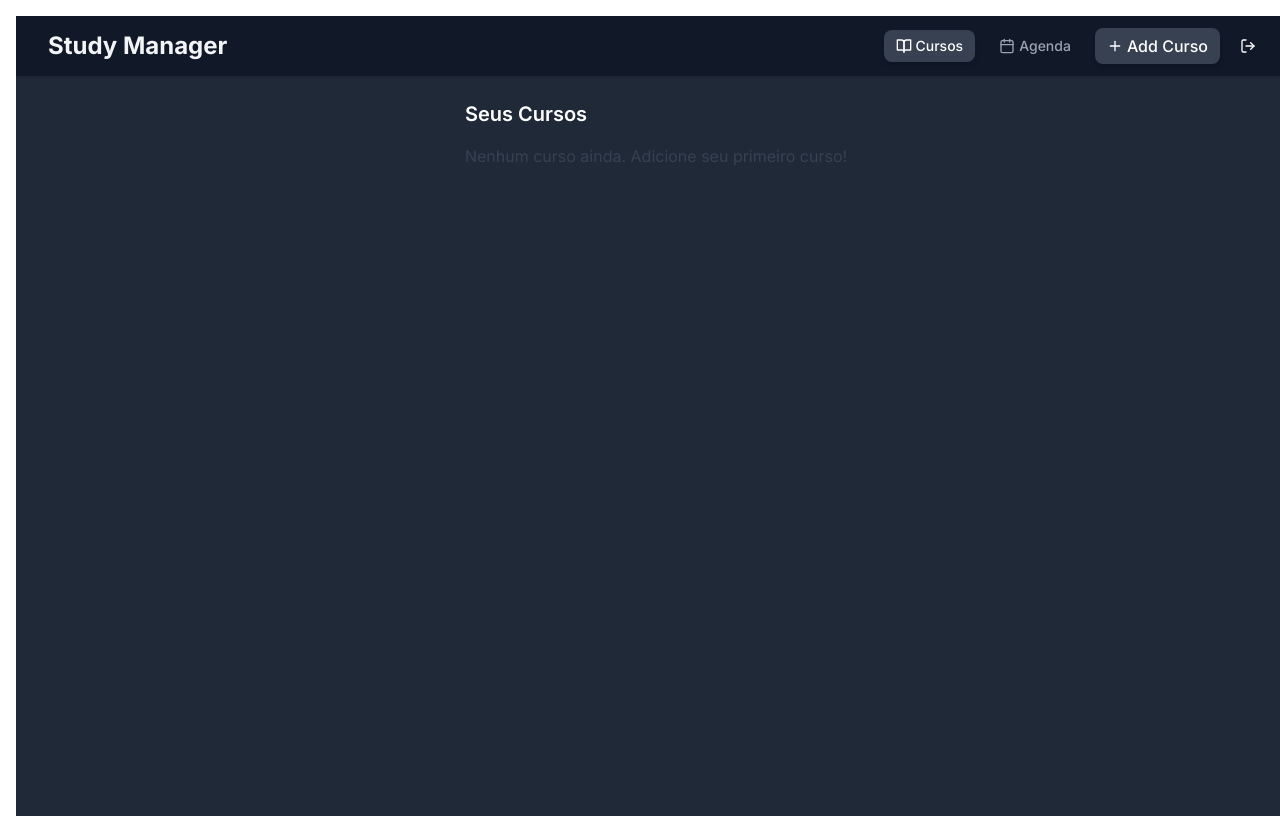
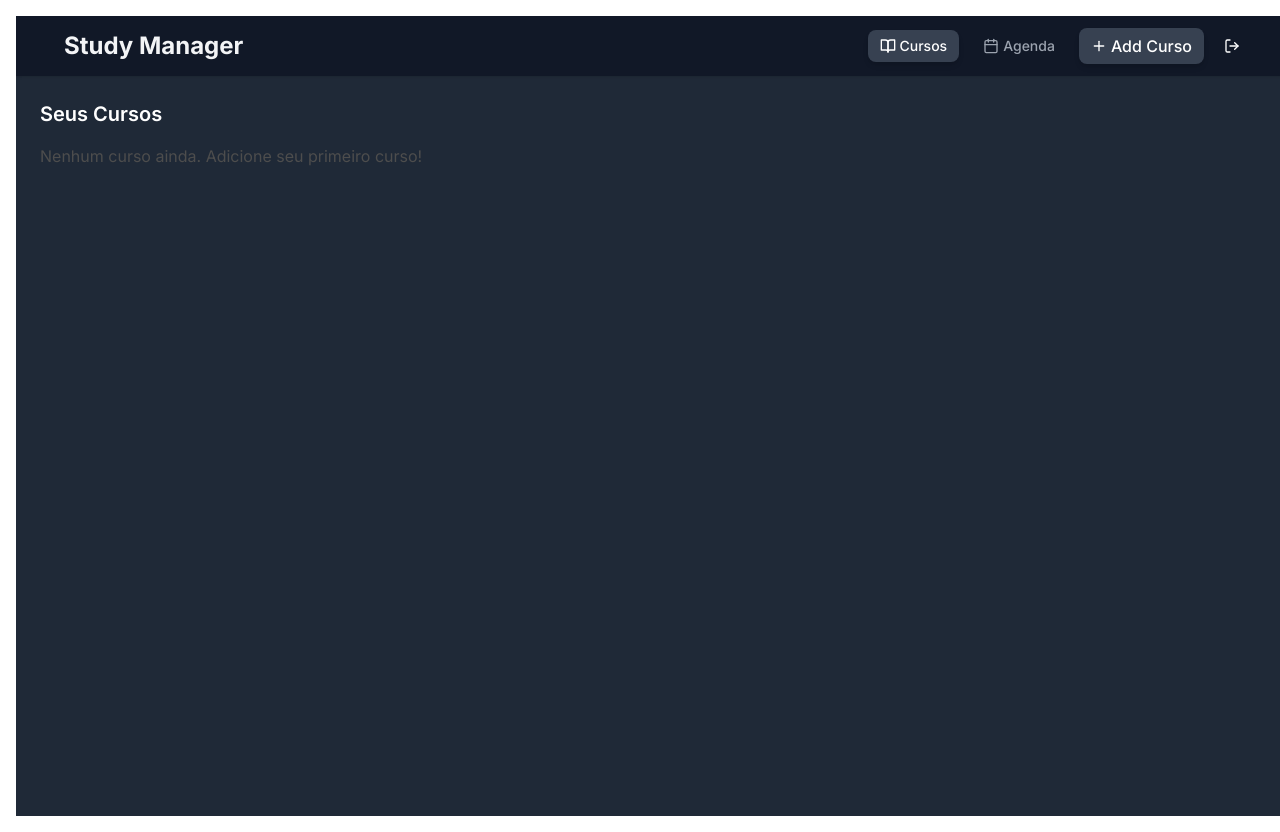
Before and after one commit to fuucky/New-Project-Coursers, a Next.js app: page /home in a window 1280 px wide. Built offline with nearby package versions, Linux system fonts and the light colour scheme; sample sign-in values are in the browser's storage.

Commit message:
Atualizado cores

```diff
--- a/app/courses/[courseId]/page.tsx
+++ b/app/courses/[courseId]/page.tsx
@@ -191,7 +191,7 @@ export default function CourseDetails() {
               </h3>
               <button
                 onClick={saveNotes}
-                className="flex items-center text-sm px-3 py-1 bg-accent text-white rounded-md hover:bg-blue-600 transition-colors"
+                className="flex items-center text-sm px-3 py-1 bg-gray-700 text-white rounded-md hover:bg-blue-600 transition-colors"
                 title="Salvar Anotações"
               >
                 <Save className="h-4 w-4 mr-1" />
--- a/app/register/page.tsx
+++ b/app/register/page.tsx
@@ -55,7 +55,7 @@ export default function RegisterPage() {
       <div className="w-full max-w-md p-8 space-y-6 bg-white rounded-xl shadow-2xl dark:bg-gray-800">
         <h2 className="text-3xl font-bold text-center text-blue-600 dark:text-white">Criar Conta</h2>
         <p className="text-center text-gray-600 dark:text-gray-400">
-            Junte-se ao NP-Coursers para organizar seus estudos.
+            Junte-se ao Study Manager para organizar seus estudos.
         </p>
 
         <form onSubmit={handleSubmit} className="space-y-4">
--- a/components/Dashboard.tsx
+++ b/components/Dashboard.tsx
@@ -8,8 +8,8 @@ import Schedule from './Schedule'
 import AddCourse from './AddCourse'
 
 const theme = {
-  primary: 'text-gray-100', // full dark
-  accent: 'bg-gray-700 hover:bg-gray-600', // lighter dark
+  primary: 'text-gray-100',
+  accent: 'bg-gray-700 hover:bg-gray-600',
 }
 
 export default function Dashboard({ onLogout }) {
@@ -58,16 +58,12 @@ export default function Dashboard({ onLogout }) {
     <div className="h-screen w-screen bg-gray-800 font-inter flex flex-col overflow-hidden">
       {/* HEADER */}
       <header className="bg-gray-900 shadow flex-shrink-0">
-        <div className="max-w-7xl mx-auto px-4 sm:px-6 lg:px-8">
-          <div className="flex justify-between items-center py-3">
-            <h1 className={`text-2xl font-bold text-gray-100`}>
-              Study Manager
-            </h1>
-            <nav className="flex space-x-1 sm:space-x-3 items-center">
-              {/* Cursos */}
+        <div className="flex justify-between items-center px-12 py-3">
+          <h1 className="text-2xl font-bold text-gray-100">Study Manager</h1>
+          <nav className="flex space-x-2 sm:space-x-3 items-center">
             <button
               onClick={() => setActiveTab('courses')}
-                className={`flex items-center px-2 sm:px-3 py-1.5 rounded-lg text-xs sm:text-sm font-medium transition-colors ${
+              className={`flex items-center px-3 py-1.5 rounded-lg text-sm font-medium transition-colors ${
                 activeTab === 'courses'
                   ? `${theme.accent} text-white shadow-md`
                   : 'text-gray-400 hover:text-blue-400'
@@ -77,10 +73,9 @@ export default function Dashboard({ onLogout }) {
               <span className="hidden sm:inline">Cursos</span>
             </button>
 
-              {/* Agenda */}
             <button
               onClick={() => setActiveTab('schedule')}
-                className={`flex items-center px-2 sm:px-3 py-1.5 rounded-lg text-xs sm:text-sm font-medium transition-colors ${
+              className={`flex items-center px-3 py-1.5 rounded-lg text-sm font-medium transition-colors ${
                 activeTab === 'schedule'
                   ? `${theme.accent} text-white shadow-md`
                   : 'text-gray-400 hover:text-blue-400'
@@ -90,30 +85,28 @@ export default function Dashboard({ onLogout }) {
               <span className="hidden sm:inline">Agenda</span>
             </button>
 
-              {/* Add Curso */}
             <button
               onClick={() => { setEditingCourse(null); setShowAddCourse(true) }}
-                className="flex items-center px-2 sm:px-3 py-1.5 rounded-lg text-white font-medium bg-gray-700 hover:bg-gray-600 transition-colors shadow-md"
+              className="flex items-center px-3 py-1.5 rounded-lg text-white font-medium bg-gray-700 hover:bg-gray-600 transition-colors shadow-md"
             >
               <Plus className="h-4 w-4 mr-1" />
               <span className="hidden sm:inline">Add Curso</span>
             </button>
 
-              {/* Logout */}
             <button
               onClick={onLogout}
-                className="flex items-center p-1.5 sm:p-2 rounded-lg text-white hover:text-red-500 transition-colors"
+              className="flex items-center p-2 rounded-lg text-white hover:text-red-500 transition-colors"
               title="Sair"
             >
               <LogOut className="h-4 w-4" />
             </button>
           </nav>
         </div>
-        </div>
       </header>
 
       {/* CONTEÚDO */}
-      <main className="flex-1 max-w-7xl mx-auto py-6 sm:px-6 lg:px-8 overflow-auto">
+      <main className="flex-1 overflow-auto p-6 w-full flex justify-center">
+        <div className="w-full max-w-screen-xl">
           {activeTab === 'courses' && (
             <CourseList
               courses={courses}
@@ -123,6 +116,7 @@ export default function Dashboard({ onLogout }) {
             />
           )}
           {activeTab === 'schedule' && <Schedule courses={courses} />}
+        </div>
       </main>
 
       {showAddCourse && (
--- a/components/Schedule.tsx
+++ b/components/Schedule.tsx
@@ -90,9 +90,9 @@ export default function Schedule({ courses }: ScheduleProps) {
             return (
               <div
                 key={day.toString()}
-                className={`p-2 border border-gray-200 min-h-[80px] cursor-pointer hover:bg-gray-50 ${
-                  !isSameMonth(day, currentMonth) ? 'text-gray-400' : ''
-                } ${isSameDay(day, selectedDate || new Date()) ? 'bg-accent text-white' : ''}`}
+                className={`p-2 border bg-gray-300 min-h-[80px] cursor-pointer hover:bg-gray-50 ${
+                  !isSameMonth(day, currentMonth) ? 'text-gray-800' : ''
+                } ${isSameDay(day, selectedDate || new Date()) ? 'bg-gray-950 text-white' : ''}`}
                 onClick={() => setSelectedDate(day)}
               >
                 <div className="text-sm font-medium mb-1">
--- a/tailwind.config.js
+++ b/tailwind.config.js
@@ -9,11 +9,11 @@ module.exports = {
     theme: {
     extend: {
       colors: {
-        primary: '#1f2937', // gray-800
-        secondary: '#374151', // gray-700
-        accent: '#3b82f6', // blue-500
-        background: '#f9fafb', // gray-50
-        text: '#111827', // gray-900
+        primary: '#303030', //
+        secondary: '#4D4D4D', //  COLOQUEI CORES ALEATORIAS, POREM PUXADAS PARA O CINZA
+        accent: '#999999', //
+        background: '#f9fafb', //
+        text: '#17171', //
       },
     },
   },
```
Lines whose indentation alone changed are shown as unchanged.
